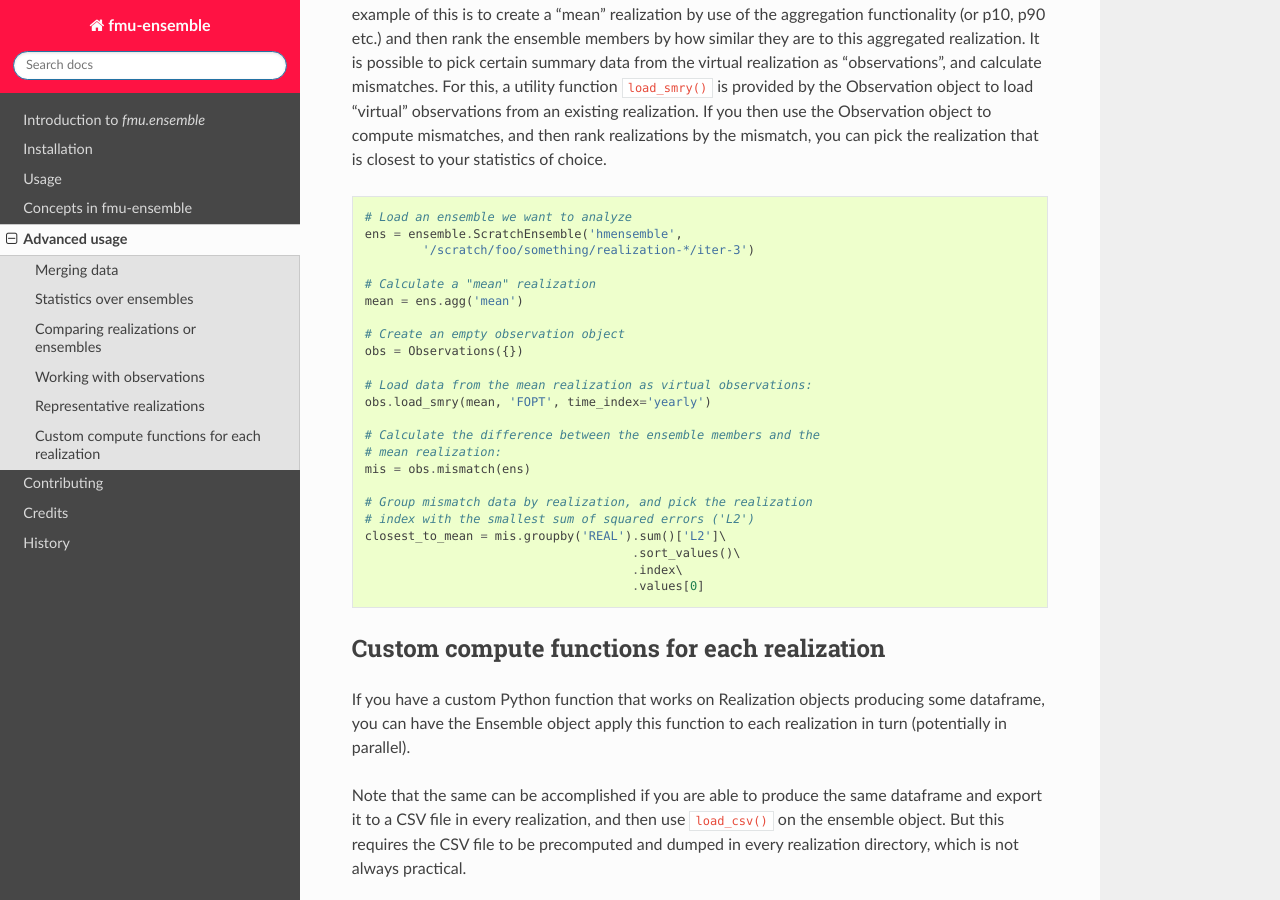
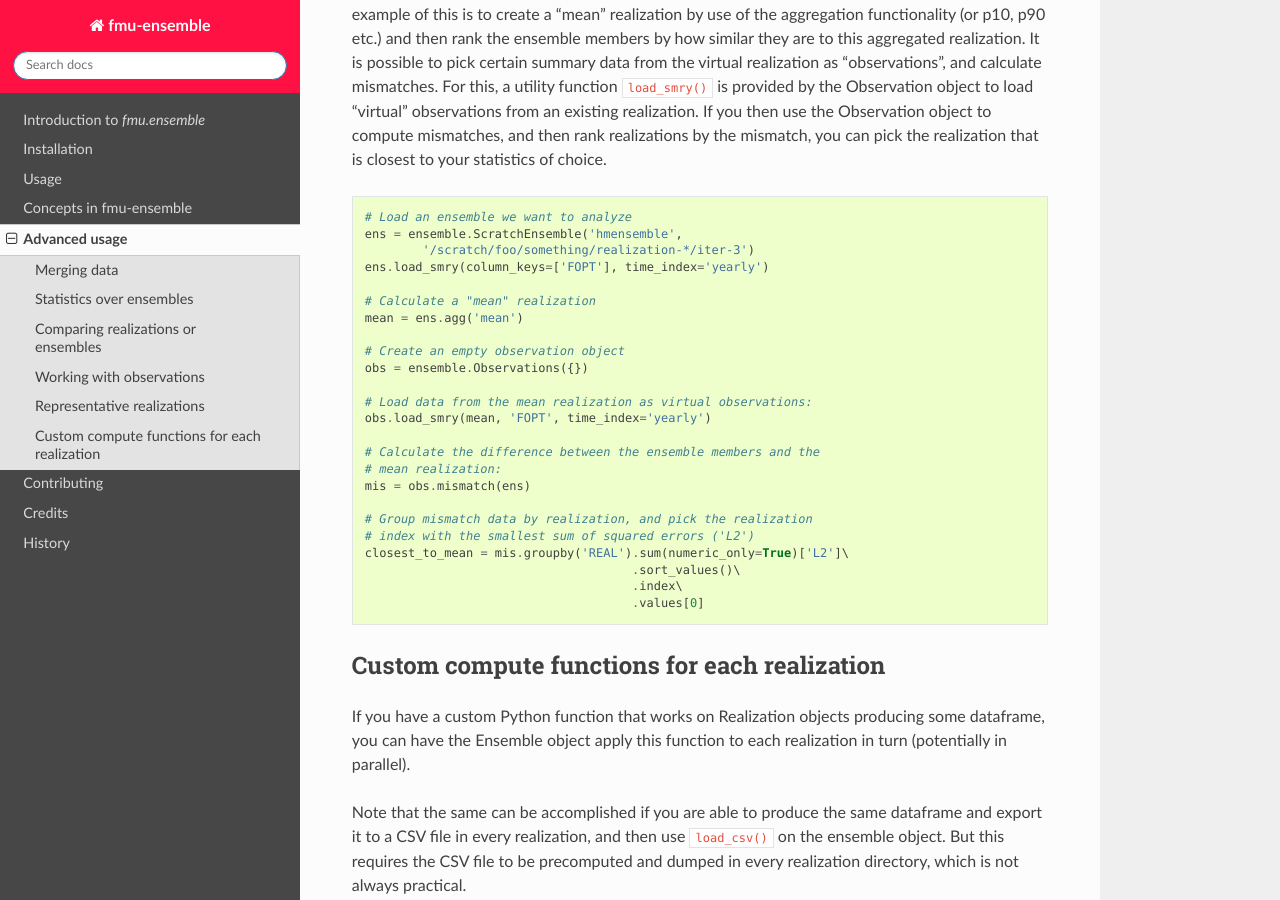
Before and after one commit to equinor/fmu-ensemble, a Sphinx documentation site: the page built from docs/advancedusage.rst, in a window 1280 px wide and 900 px high, scrolled down 3460 px. Built offline with Sphinx 7.4.7 and the Read the Docs theme 2.0.0, drawn with Linux system fonts in a browser that asks for light colours; pages that are not in the unit, such as notebooks, are missing from menus; the version number could not be read and is left out.

Commit message:
Issue 228 fixed: The example for Representative realizations did not … (#233)
Resolves #228: The example for Representative realizations did not work. Updated example will. In addition added numeric_only in .sum() because of warning

---------

Co-authored-by: Bjørn Kåre Hegstad <bkh@statoil.com>

```diff
--- a/docs/advancedusage.rst
+++ b/docs/advancedusage.rst
@@ -204,12 +204,13 @@
     # Load an ensemble we want to analyze
     ens = ensemble.ScratchEnsemble('hmensemble',
             '/scratch/foo/something/realization-*/iter-3')
+    ens.load_smry(column_keys=['FOPT'], time_index='yearly')
 
     # Calculate a "mean" realization
     mean = ens.agg('mean')
 
     # Create an empty observation object
-    obs = Observations({})
+    obs = ensemble.Observations({})
 
     # Load data from the mean realization as virtual observations:
     obs.load_smry(mean, 'FOPT', time_index='yearly')
@@ -220,7 +221,7 @@
 
     # Group mismatch data by realization, and pick the realization
     # index with the smallest sum of squared errors ('L2')
-    closest_to_mean = mis.groupby('REAL').sum()['L2']\
+    closest_to_mean = mis.groupby('REAL').sum(numeric_only=True)['L2']\
                                          .sort_values()\
                                          .index\
                                          .values[0]
```
